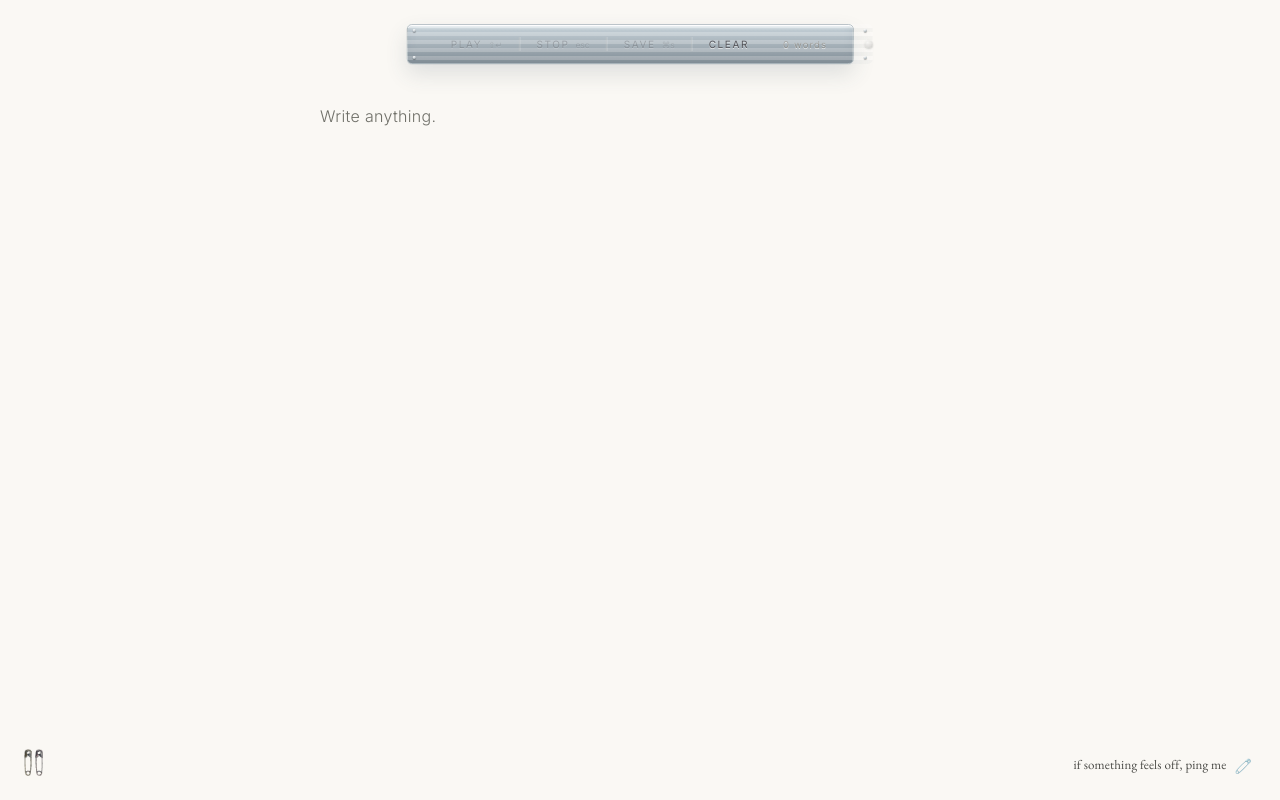
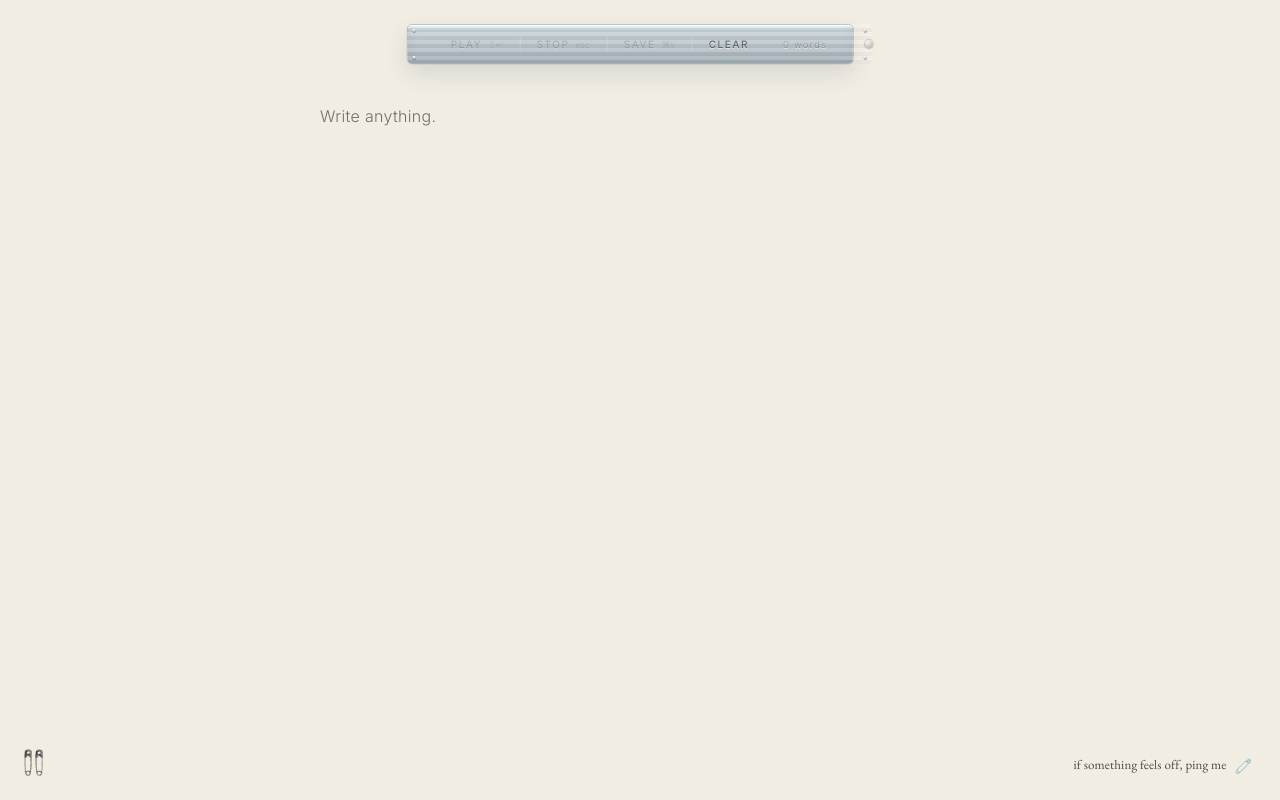
Before and after one commit to meelud/Notepad, a plain HTML site: page index.html in a window 1280 px wide. Both pictures are taken after a click on the button "Toggle light theme". Drawn offline with nearby package versions, Linux system fonts and the light colour scheme.

Commit message:
feat(theme): complete the light-theme toggle styling
Adds the toggle's light-mode appearance, a theme-aware ::selection
rule, and corrects the light-theme palette — the old values were a
washed-out grey rather than the warm paper tone the dark theme uses.

```diff
--- a/css/styles.css
+++ b/css/styles.css
@@ -287,18 +287,24 @@ body:hover #feedback { opacity: 1; }
    (cool greys + a real specular highlight, not a lightened brass)
    ══════════════════════════════════════════════════════════════ */
 html.light {
-  --bg: #faf8f4;
-  --text: #2b2820;
-  --dim: #e9e6e0;
+  --bg: #f2ede3;
+  --text: #6b6659;
+  --dim: #e4ded2;
   --dimtxt: #6f6f68;
   --accent: #5b6b78;
-  --hl: #201c15;
+  --hl: #2e2620;
   --metal-hi: #eef4f7;
   --metal-mid: #c1ccd3;
-  --metal-lo: #869199;
+  --metal-lo: #a3adb3;
   --brass: #57585c;
   --brass-dim: #a3aeb4;
-  --word-glow: rgba(32,28,21,0.16);
+  --word-glow: rgba(91,107,120,0.28);
+}
+
+/* Global, not light-only — theme-aware via CSS variables (works for both themes). */
+::selection {
+  background: color-mix(in srgb, var(--accent) 35%, transparent);
+  color: var(--hl);
 }
 
 html.light #bar {
@@ -358,3 +364,9 @@ html.light #toast {
   border-color: rgba(0,0,0,0.1);
   box-shadow: 0 8px 24px rgba(0,0,0,0.12);
 }
+
+html.light #themeToggle {
+  opacity: 0.55;
+  box-shadow: 0 0 0 1px rgba(43,40,32,0.25), 0 0.5px 0 rgba(255,255,255,0.6) inset, 0 1px 2px rgba(0,0,0,0.25);
+}
+html.light #themeToggle:hover { opacity: 1; }
```
